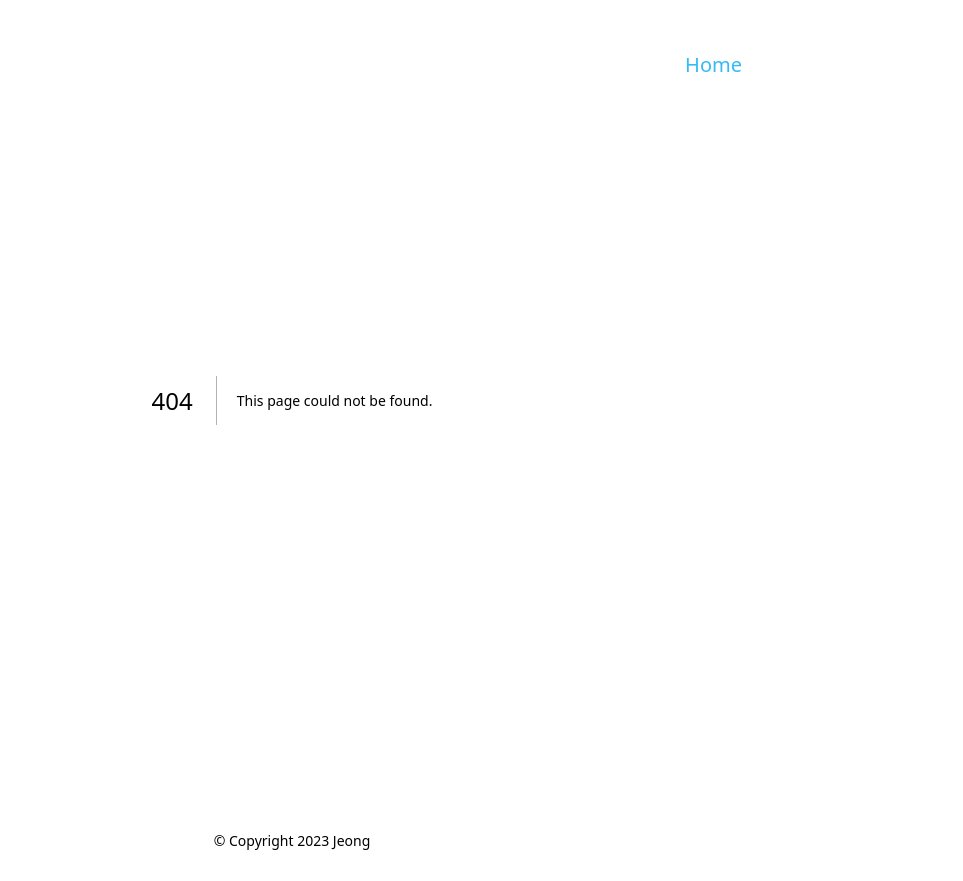
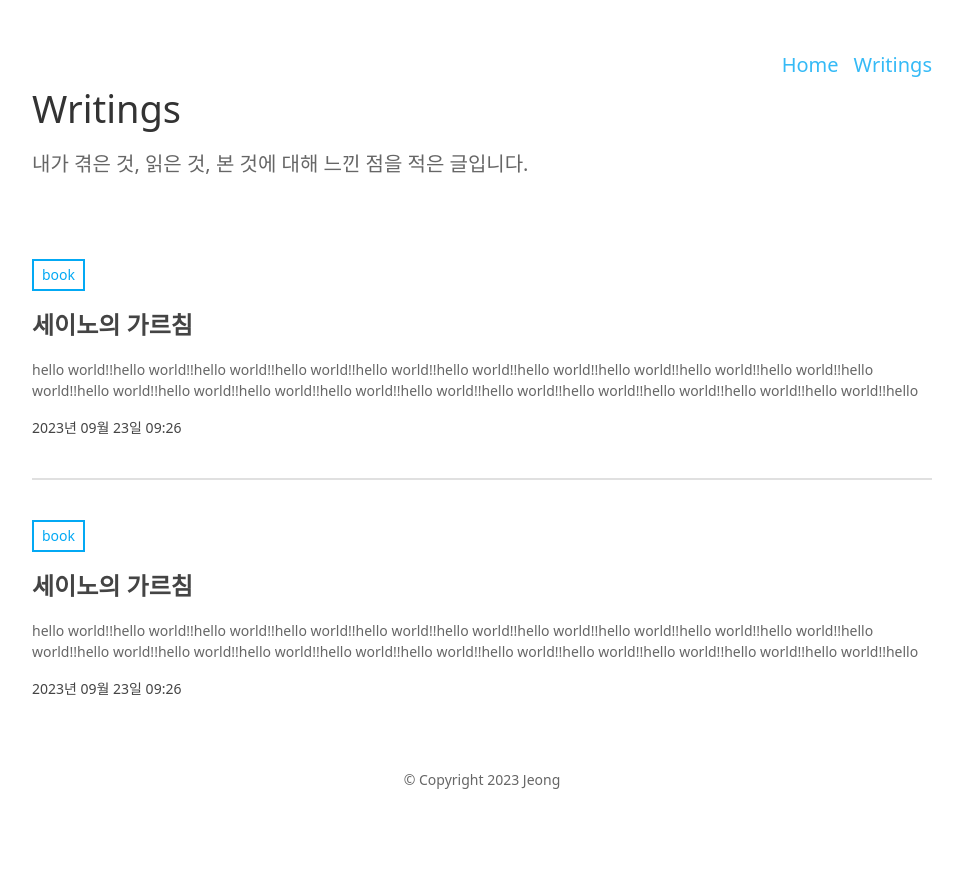
Before and after one commit to marco0212/yeop.in, a Next.js app: page /writings in a window 1280 px wide. Before the commit this address had no page. Shown: the whole page, without its empty margins (158-1121 px from the left). After the commit the page ends 820 px from the top, so only its background shows below. Built offline with nearby package versions, Linux system fonts and the light colour scheme.

Commit message:
Writing CRUD 구현하기

```diff
--- a/app/globals.css
+++ b/app/globals.css
@@ -54,31 +54,9 @@ body {
 section {
   background-color: #fff;
 }
-h3 {
-  font-size: 38px;
-  color: #333;
-  margin-bottom: 50px;
-  font-weight: 400;
-}
-h4 {
-  font-size: 21px;
-  color: #444;
-}
-h5 {
-  font-size: 18px;
-  color: #444;
-  margin-bottom: 21px;
-}
-h6 {
-  font-size: 16px;
-  color: #444;
-  margin-bottom: 10px;
-}
 
 .navigator {
-  position: absolute;
-  top: 50px;
-  right: 0;
+  margin-top: 50px;
 }
 .navigator ul {
   display: flex;
@@ -94,7 +72,7 @@ h6 {
   text-decoration: none;
 }
 .lobby {
-  height: 100vh;
+  height: calc(100vh - 161px);
   display: flex;
   flex-direction: column;
   justify-content: center;
--- a/app/layout.tsx
+++ b/app/layout.tsx
@@ -20,6 +20,9 @@ export default function RootLayout({
             <li>
               <Link href="/">Home</Link>
             </li>
+            <li>
+              <Link href="/writings">Writings</Link>
+            </li>
           </ul>
         </nav>
         {children}
--- /dev/null
+++ b/app/writings/[id]/page.tsx
@@ -0,0 +1,49 @@
+import { format } from "date-fns";
+import Image from "next/image";
+
+const writing = {
+  id: "1",
+  title: "세이노의 가르침",
+  content: `What is Lorem Ipsum?
+  Lorem Ipsum is simply dummy text of the printing and typesetting industry. Lorem Ipsum has been the industry's standard dummy text ever since the 1500s, when an unknown printer took a galley of type and scrambled it to make a type specimen book. It has survived not only five centuries, but also the leap into electronic typesetting, remaining essentially unchanged. It was popularised in the 1960s with the release of Letraset sheets containing Lorem Ipsum passages, and more recently with desktop publishing software like Aldus PageMaker including versions of Lorem Ipsum.
+
+  Why do we use it?
+  It is a long established fact that a reader will be distracted by the readable content of a page when looking at its layout. The point of using Lorem Ipsum is that it has a more-or-less normal distribution of letters, as opposed to using 'Content here, content here', making it look like readable English. Many desktop publishing packages and web page editors now use Lorem Ipsum as their default model text, and a search for 'lorem ipsum' will uncover many web sites still in their infancy. Various versions have evolved over the years, sometimes by accident, sometimes on purpose (injected humour and the like).`,
+  tags: ["book"],
+  createdAt: new Date().toISOString(),
+};
+
+export default function WritingDetail() {
+  return (
+    <main className="flex flex-col gap-10">
+      <header className="flex flex-col gap-2">
+        <div className="flex gap-2 ">
+          {writing.tags.map((tag) => (
+            <span
+              className="border-2 border-primary px-2 inline-block text-white leading-loose text-primary"
+              key={tag}
+            >
+              {tag}
+            </span>
+          ))}
+        </div>
+        <h2 className="text-[38px] text-gray300 mb-3 font-bold">
+          {writing.title}
+        </h2>
+        <div className="flex items-center gap-4">
+          <div className="rounded-full overflow-hidden w-[30px] h-[30px]">
+            <Image width={30} height={30} src="/assets/me.jpg" alt="me!" />
+          </div>
+          <p className="flex items-center gap-1">
+            <span className="text-gray100">정인엽</span>
+            <i>·</i>
+            <time>
+              {format(new Date(writing.createdAt), "yyyy년 MM월 dd일 HH:mm")}
+            </time>
+          </p>
+        </div>
+      </header>
+      <div className="whitespace-pre-line">{writing.content}</div>
+    </main>
+  );
+}
--- /dev/null
+++ b/app/writings/page.tsx
@@ -0,0 +1,81 @@
+import { format } from "date-fns";
+import Link from "next/link";
+
+type Tag = "work" | "book" | "journal" | "dev";
+
+type Post = {
+  id: string;
+  title: string;
+  content: string;
+  tags: Tag[];
+  createdAt: string;
+};
+
+const writings: Post[] = [
+  {
+    id: "1",
+    title: "세이노의 가르침",
+    content: "hello world!!",
+    tags: ["book"],
+    createdAt: new Date().toISOString(),
+  },
+  {
+    id: "1",
+    title: "세이노의 가르침",
+    content: "hello world!!",
+    tags: ["book"],
+    createdAt: new Date().toISOString(),
+  },
+];
+
+export default function Writings() {
+  return (
+    <main>
+      <header className="mb-10">
+        <h2 className="text-[38px] text-gray300 mb-3">Writings</h2>
+        <p className="text-gray100 text-[20px]">
+          내가 겪은 것, 읽은 것, 본 것에 대해 느낀 점을 적은 글입니다.
+        </p>
+      </header>
+
+      <ul>
+        {writings.map((writing) => (
+          <li
+            key={writing.id}
+            className="py-10 border-b-2 border-gray100/20 last:border-0"
+          >
+            <Link
+              href={`writings/${writing.id}`}
+              className="flex flex-col gap-4"
+            >
+              <div className="flex gap-2 ">
+                {writing.tags.map((tag) => (
+                  <span
+                    className="border-2 border-primary px-2 inline-block text-white leading-loose text-primary"
+                    key={tag}
+                  >
+                    {tag}
+                  </span>
+                ))}
+              </div>
+              <div className="flex flex-col gap-4">
+                <h3 className="text-[24px] text-gray200 font-bold">
+                  {writing.title}
+                </h3>
+                <p className="h-[42px] overflow-hidden text-100">
+                  {writing.content.repeat(25).repeat(5)}
+                </p>
+                <time className="text-gray200">
+                  {format(
+                    new Date(writing.createdAt),
+                    "yyyy년 MM월 dd일 HH:mm"
+                  )}
+                </time>
+              </div>
+            </Link>
+          </li>
+        ))}
+      </ul>
+    </main>
+  );
+}
--- a/package.json
+++ b/package.json
@@ -13,6 +13,7 @@
     "@types/react": "18.2.21",
     "@types/react-dom": "18.2.7",
     "autoprefixer": "10.4.15",
+    "date-fns": "^2.30.0",
     "eslint": "8.48.0",
     "eslint-config-next": "13.4.19",
     "next": "13.4.19",
--- a/tailwind.config.ts
+++ b/tailwind.config.ts
@@ -1,20 +1,19 @@
-import type { Config } from 'tailwindcss'
+import type { Config } from "tailwindcss";
 
 const config: Config = {
   content: [
-    './pages/**/*.{js,ts,jsx,tsx,mdx}',
-    './components/**/*.{js,ts,jsx,tsx,mdx}',
-    './app/**/*.{js,ts,jsx,tsx,mdx}',
+    "./pages/**/*.{js,ts,jsx,tsx,mdx}",
+    "./components/**/*.{js,ts,jsx,tsx,mdx}",
+    "./app/**/*.{js,ts,jsx,tsx,mdx}",
   ],
   theme: {
-    extend: {
-      backgroundImage: {
-        'gradient-radial': 'radial-gradient(var(--tw-gradient-stops))',
-        'gradient-conic':
-          'conic-gradient(from 180deg at 50% 50%, var(--tw-gradient-stops))',
-      },
+    colors: {
+      primary: "#03a9f4",
+      gray100: "#666",
+      gray200: "#444",
+      gray300: "#333",
     },
   },
   plugins: [],
-}
-export default config
+};
+export default config;
```
Also changed, not shown: public/assets/me.jpg (added), 1 other file (tests, documents, lock files or other folders).
